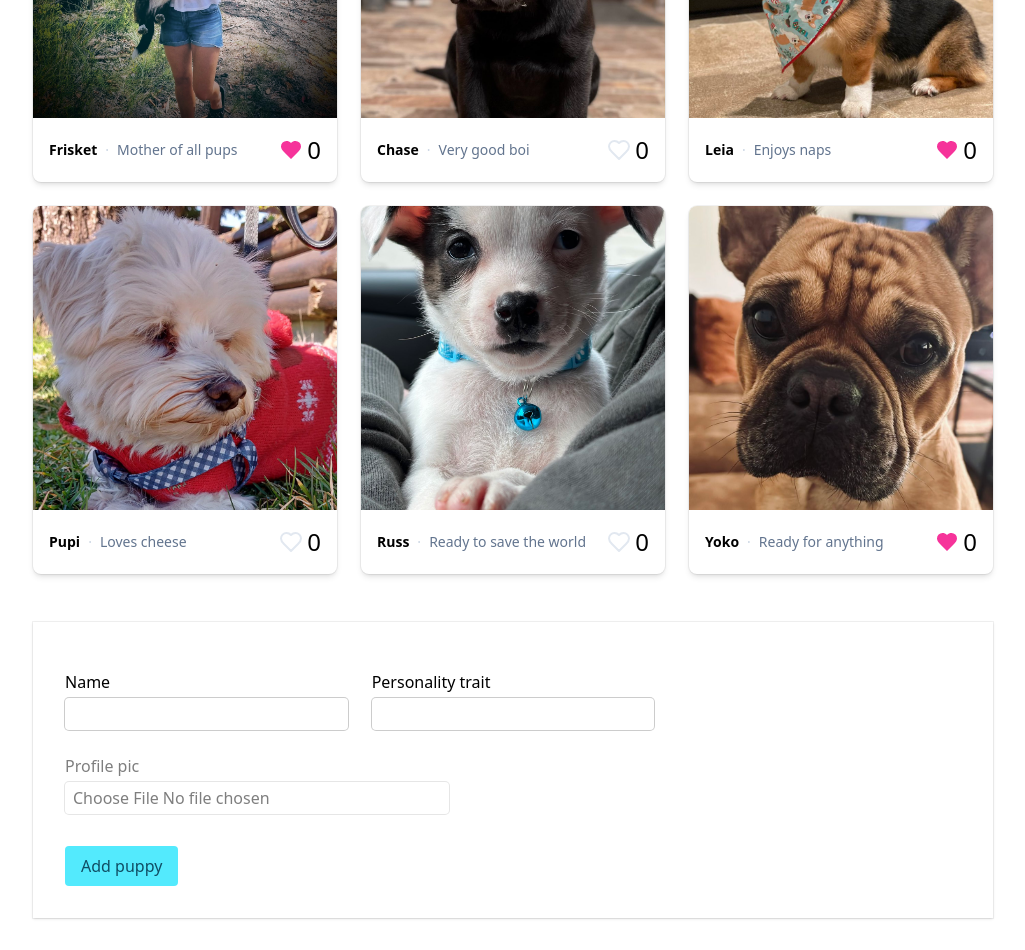
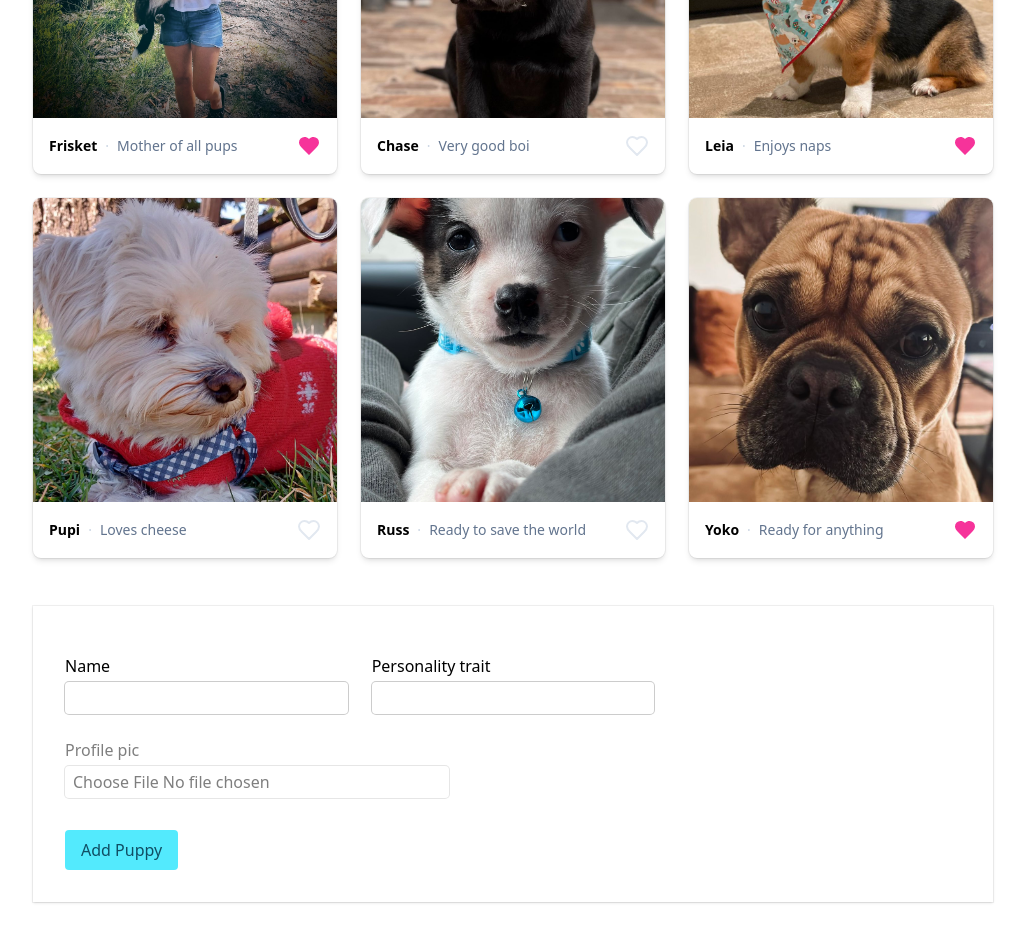
Before and after one commit to PicaPrime/Insta-Pets, a React (Vite) app: page / in a window 1280 px wide. Shown: the part 540-1490 px from the top of the page, without its empty margins (127-1152 px from the left). Built offline with nearby package versions, Linux system fonts and the light colour scheme.

Commit message:
form feature implemented

```diff
--- a/src/App.tsx
+++ b/src/App.tsx
@@ -3,12 +3,13 @@ import Header from "./components/Header";
 import Layout from "./components/Layout";
 import PuppiesList from "./components/PuppiesList";
 import PuppyForm from "./components/PuppyForm";
-import { puppies } from "./assets/data";
+import { puppies as puppiesData, Puppy } from "./assets/data";
 import { useState } from "react";
 import { likedContext } from "./context/LikedContext";
 
 function App() {
   const [likedPuppies, setLikedPuppies] = useState<number[]>([1, 3, 6]);
+  const [puppies, setPuppies] = useState<Puppy[]>(puppiesData);
   return (
     <>
       <Layout>
@@ -24,7 +25,7 @@ function App() {
           puppies={puppies}
         />
 
-        <PuppyForm />
+        <PuppyForm setPuppies={setPuppies} puppies={puppies} />
       </Layout>
     </>
   );
--- a/src/components/LikeToggle.tsx
+++ b/src/components/LikeToggle.tsx
@@ -1,35 +1,47 @@
-import { Heart } from "lucide-react";
+import { Heart, LoaderCircle } from "lucide-react";
 import { Dispatch, SetStateAction, useState } from "react";
 
 type LikeToggleProps = {
-  id: number,
-  likedPuppies: number[],
-    setLikedPuppies: Dispatch<SetStateAction<number[]>>
-}
+  id: number;
+  likedPuppies: number[];
+  setLikedPuppies: Dispatch<SetStateAction<number[]>>;
+};
 
-function LikeToggle({id, likedPuppies, setLikedPuppies } : LikeToggleProps) {
+function LikeToggle({ id, likedPuppies, setLikedPuppies }: LikeToggleProps) {
   // const [likedStatus, setLikedStatus] = useState(false);
-  const [count, setCount] = useState(0);
+  // const [count, setCount] = useState(0);
   //   let likedStatus = false;
 
   function handleLikeStatus(event: React.MouseEvent<HTMLButtonElement>) {
-
-    if(likedPuppies.includes(id)){
-      setLikedPuppies(likedPuppies.filter(pupId => pupId != id));
-    }
-    else{
+    setPending(true);
+    setTimeout(() => {
+      if (likedPuppies.includes(id)) {
+        setLikedPuppies(likedPuppies.filter((pupId) => pupId != id));
+      } else {
         // likedPuppies.push(id);
         // setLikedPuppies((likedPuppies));
         setLikedPuppies([...likedPuppies, id]);
       }
+      setPending(false);
+    }, 1500);
 
-    setCount(prevcount => prevcount + 1);
+    // setCount((prevcount) => prevcount + 1);
   }
 
   const isLiked = likedPuppies.includes(id);
+  const [pending, setPending] = useState(false);
+
   return (
     <>
-      <button className="group flex items-center gap-1 " onClick={handleLikeStatus} title="like">
+      <button
+        className="group flex items-center gap-1 "
+        onClick={handleLikeStatus}
+        title="like"
+      >
+        {/* <p>{JSON.stringify(pending)}</p> */}
+        {pending ? (
+          <LoaderCircle className="animate-spin stroke-slate-300"/>
+        ) : (
           <Heart
             className={
               isLiked
@@ -37,11 +49,10 @@ function LikeToggle({id, likedPuppies, setLikedPuppies } : LikeToggleProps) {
                 : "lucide lucide-heart stroke-slate-200 group-hover:stroke-slate-300"
             }
           />
-        <span className="text-2xl">{count}</span>
+        )}
+
+        {/* <span className="text-2xl">{count}</span> */}
       </button>
-
-
-
     </>
   );
 }
--- a/src/components/PuppyForm.tsx
+++ b/src/components/PuppyForm.tsx
@@ -1,8 +1,48 @@
-function PuppyForm() {
+import { useFormStatus } from "react-dom";
+import { Puppy } from "../assets/data";
+
+type puppyFormProps = {
+  puppies: Puppy[];
+  setPuppies: React.Dispatch<React.SetStateAction<Puppy[]>>;
+};
+
+function PuppyForm({ setPuppies, puppies }: puppyFormProps) {
   return (
     <>
       <div className="mt-12 flex items-center justify-between bg-white p-8 shadow ring ring-black/5">
-        <form className="mt-4 flex w-full flex-col items-start gap-4">
+        <form
+          className="mt-4 flex w-full flex-col items-start gap-4"
+          // onSubmit={(e) => {
+          //   e.preventDefault();
+          //   const formData = new FormData(e.target);
+
+          //   // using FormData
+          //   // const name = formData.get("name");
+          //   // const trait = formData.get("trait");
+          //   // console.log({name, trait});
+
+          //   // using Object
+          //   // const puppy = Object.fromEntries(formData);
+          //   // console.log(puppy);
+
+          // }}
+
+          // using react
+
+          action={async (formData: FormData) => {
+            await new Promise((resolve) => setTimeout(resolve, 1500));
+
+            console.log(Object.fromEntries(formData));
+            const newPuppy: Puppy = {
+              id: (puppies.length + 1) as number,
+              name: formData.get("name") as string,
+              trait: formData.get("trait") as string,
+              imagePath: `images/${Math.floor(Math.random() * 16) + 7}.jpg`,
+            };
+
+            setPuppies([...puppies, newPuppy]);
+          }}
+        >
           <div className="grid w-full gap-6 md:grid-cols-3">
             <fieldset className="flex w-full flex-col gap-1">
               <label htmlFor="name">Name</label>
@@ -35,16 +75,28 @@ function PuppyForm() {
               />
             </fieldset>
           </div>
-          <button
-            className="mt-4 inline-block rounded bg-cyan-300 px-4 py-2 font-medium text-cyan-900 hover:bg-cyan-200 focus:ring-2 focus:ring-cyan-500 focus:outline-none"
-            type="submit"
-          >
-            Add puppy
-          </button>
+          <SubmitButton />
         </form>
       </div>
     </>
   );
 }
 
+function SubmitButton() {
+  const status = useFormStatus();
+  return (
+    <>
+      <button
+        className="mt-4 inline-block rounded bg-cyan-300 px-4 py-2 font-medium text-cyan-900 hover:bg-cyan-200 focus:ring-2 focus:ring-cyan-500 focus:outline-none disabled:bg-state-200 disabled:cursor-not-allowed"
+        type="submit"
+        disabled={status.pending}
+      >
+        {/* {status.pending ? "Adding Puppy..." : "Add Puppy"} */}
+
+        {status.pending ? `Adding ${status?.data?.get("name") || "puppy"}...` : "Add Puppy"}
+      </button>
+    </>
+  );
+}
+
 export default PuppyForm;
```
Lines whose indentation alone changed are shown as unchanged.
